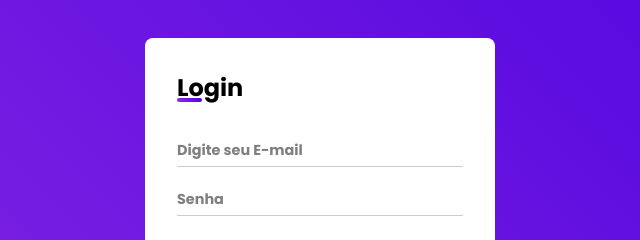
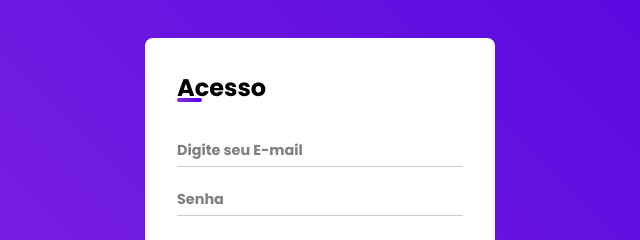
Before and after one commit to alexsalvatoree/login-pag-1, a plain HTML site: page index.html in a window 1280 px wide. Shown: the part 161-401 px from the top of the page, 320-960 px from the left. Drawn offline with Linux system fonts and the light colour scheme.

Commit message:
Alteração no titulo para Acesso

```diff
--- a/index.html
+++ b/index.html
@@ -12,7 +12,7 @@
 
 <body>
     <main class="container">
-        <h2 class="login">Login</h2>
+        <h2 class="login">Acesso</h2>
         <form action="">
             <div class="input-field">
                 <input type="email" name="username" id="username" placeholder="Digite seu E-mail">
```
